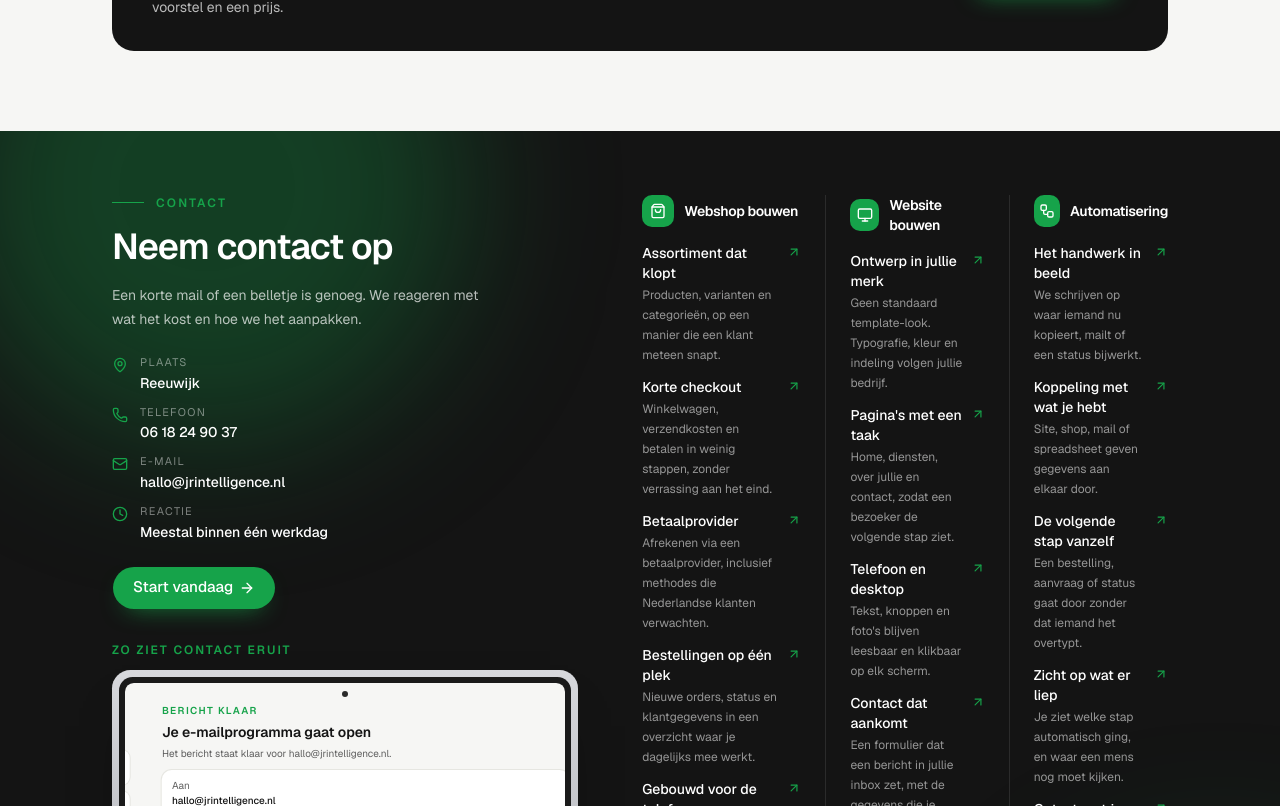
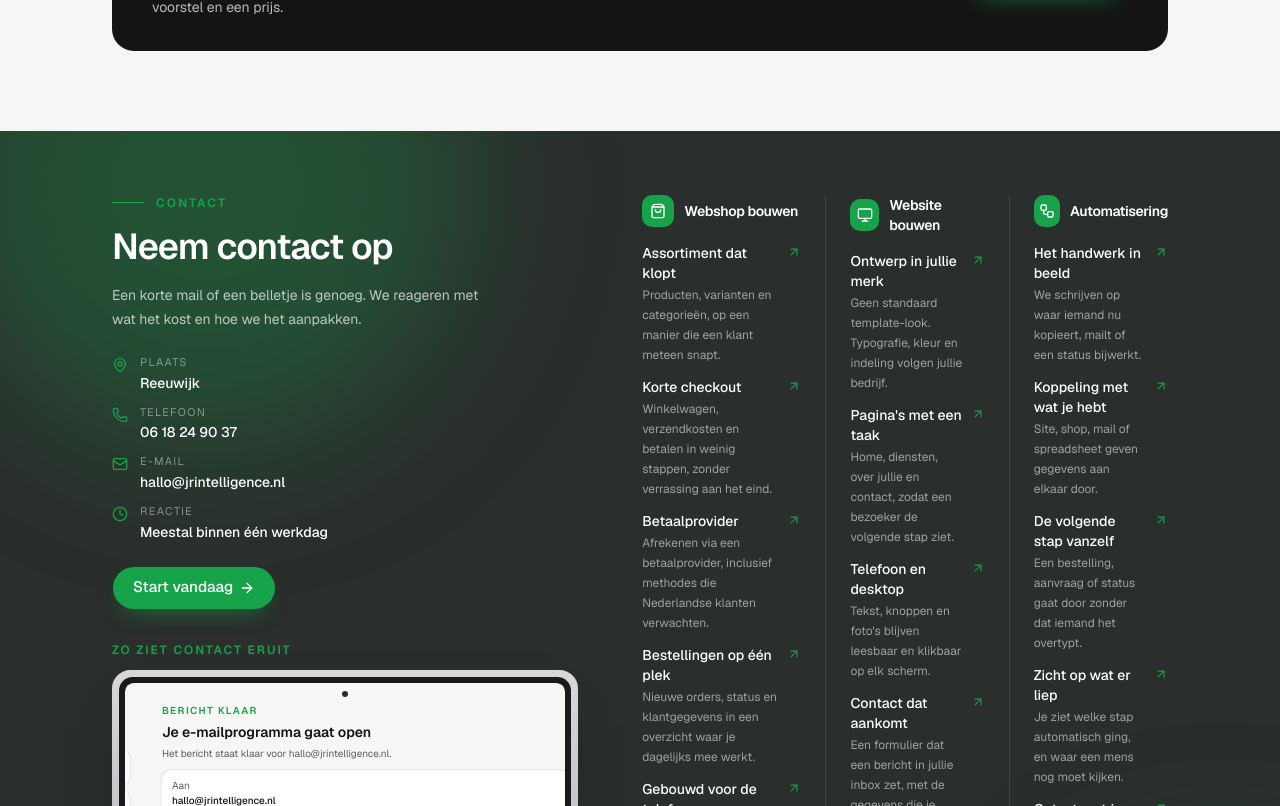
Before and after one commit to juliuspietervanschagen-bob/JRdiensten, a Next.js app: page / in a window 1280 px wide. Shown: the part 1674-2480 px from the top of the page. Built offline with nearby package versions, Linux system fonts and the light colour scheme.

Commit message:
Lighten the footer band to a dark charcoal.
The contact section stays dark, with a slightly softer green-gray ground instead of pure black.

Co-authored-by: juliuspietervanschagen <juliuspietervanschagen@gmail.com>

```diff
--- a/components/service-directory.tsx
+++ b/components/service-directory.tsx
@@ -15,7 +15,7 @@ const icons: Record<ServiceSlug, typeof ShoppingBag> = {
 
 export function ServiceDirectory() {
   return (
-    <section className="relative overflow-hidden bg-ink text-white" aria-label="Onze diensten">
+    <section className="relative overflow-hidden bg-[#2a2e2c] text-white" aria-label="Onze diensten">
       <div
         className="drift-glow pointer-events-none absolute -top-24 -left-16 size-[28rem] rounded-full bg-brand/30 blur-3xl"
         aria-hidden
```
